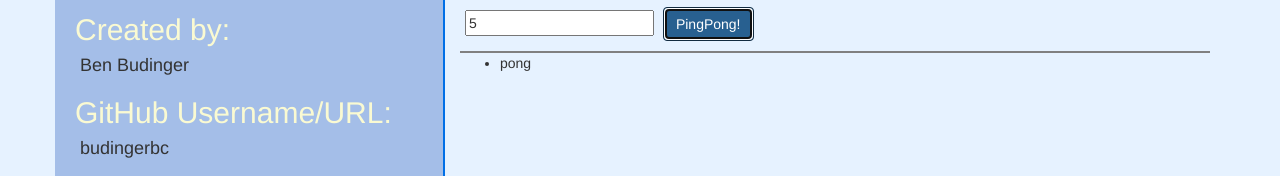
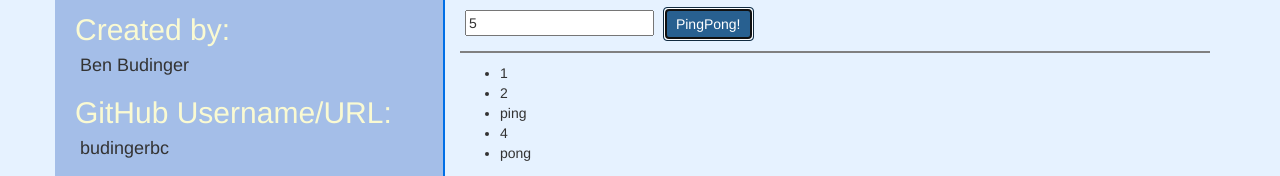
Before and after one commit to budingerbc/pingpong, a plain HTML site: page index.html in a window 1280 px wide. Both pictures are taken after typing "5" into the empty fields and a click on the button "PingPong!". Shown: the part 421-597 px from the top of the page. Drawn offline with Linux system fonts and the light colour scheme.

Commit message:
Complete list item DOM insertion and CSS formatting

```diff
--- a/css/styles.css
+++ b/css/styles.css
@@ -53,3 +53,7 @@ body {
 .btn {
   margin-left: 5px;
 }
+
+#bottomColumn {
+  margin: 10px 0px;
+}
--- a/js/scripts.js
+++ b/js/scripts.js
@@ -28,7 +28,8 @@ $(document).ready(function() {
 
     // gets the user input from the form field and converts it to an integer
     var userInput = parseInt($("#userInput").val());
-    var results = [];
+    // resets the list item output to blank
+    $("#bottomColumn ul").text("");
 
     // checks to make sure the value entered is greater than 0
     if (userInput <= 0) {
@@ -43,15 +44,12 @@ $(document).ready(function() {
         $("#bottomColumn ul").append('<li>pingpong</li>');
       } else if (divisorFive(count)) {
         $("#bottomColumn ul").append('<li>pong</li>');
-        results.push('pong');
       } else if (divisorThree(count)) {
-        results.push('ping');
+        $("#bottomColumn ul").append('<li>ping</li>');
       } else {
-        results.push(count);
+        $("#bottomColumn ul").append('<li>' + count + '</li>');
       }
     }
-
-    alert(results);
     event.preventDefault();
   });
 });
```
Also changed, not shown: index.html (+0 -4 lines).
